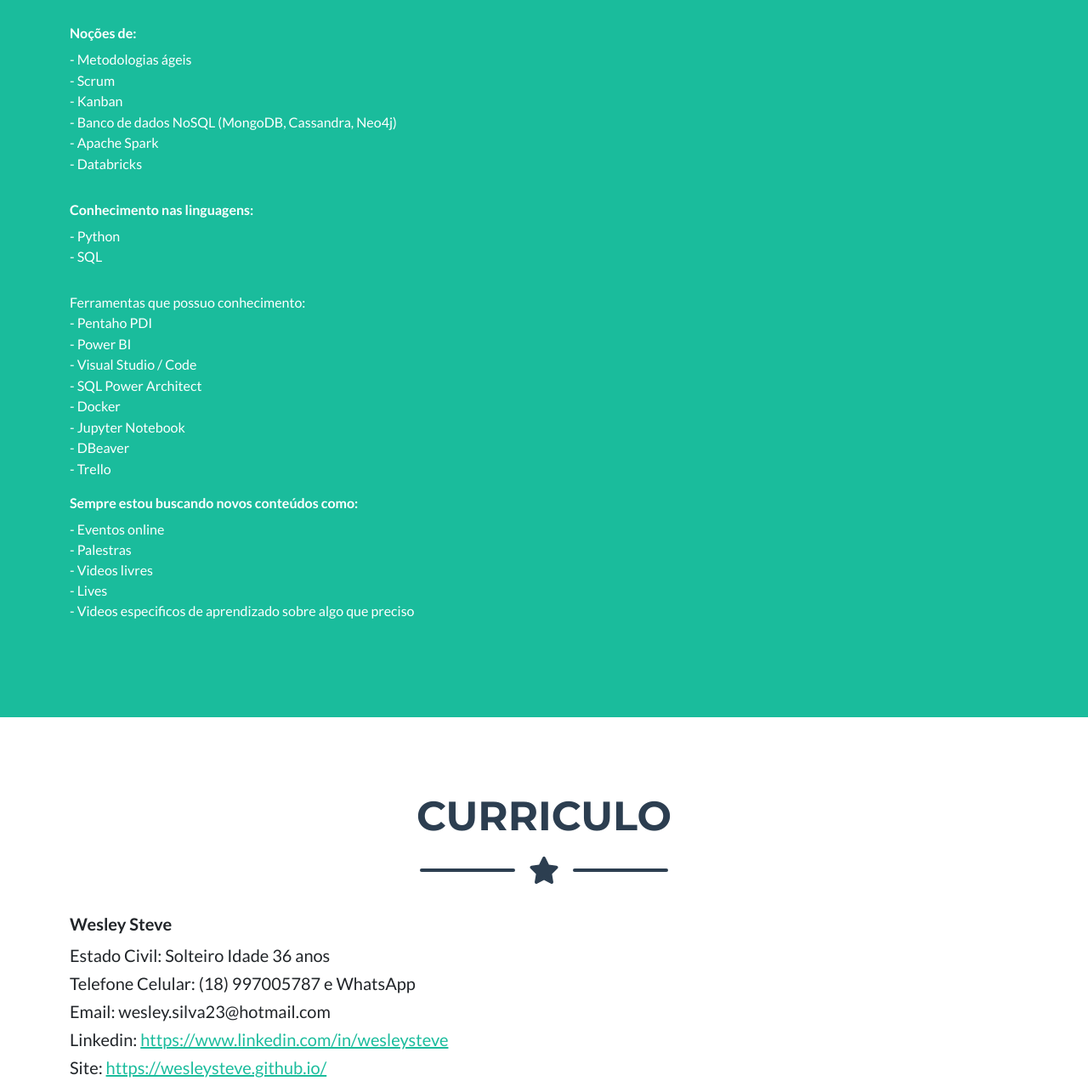
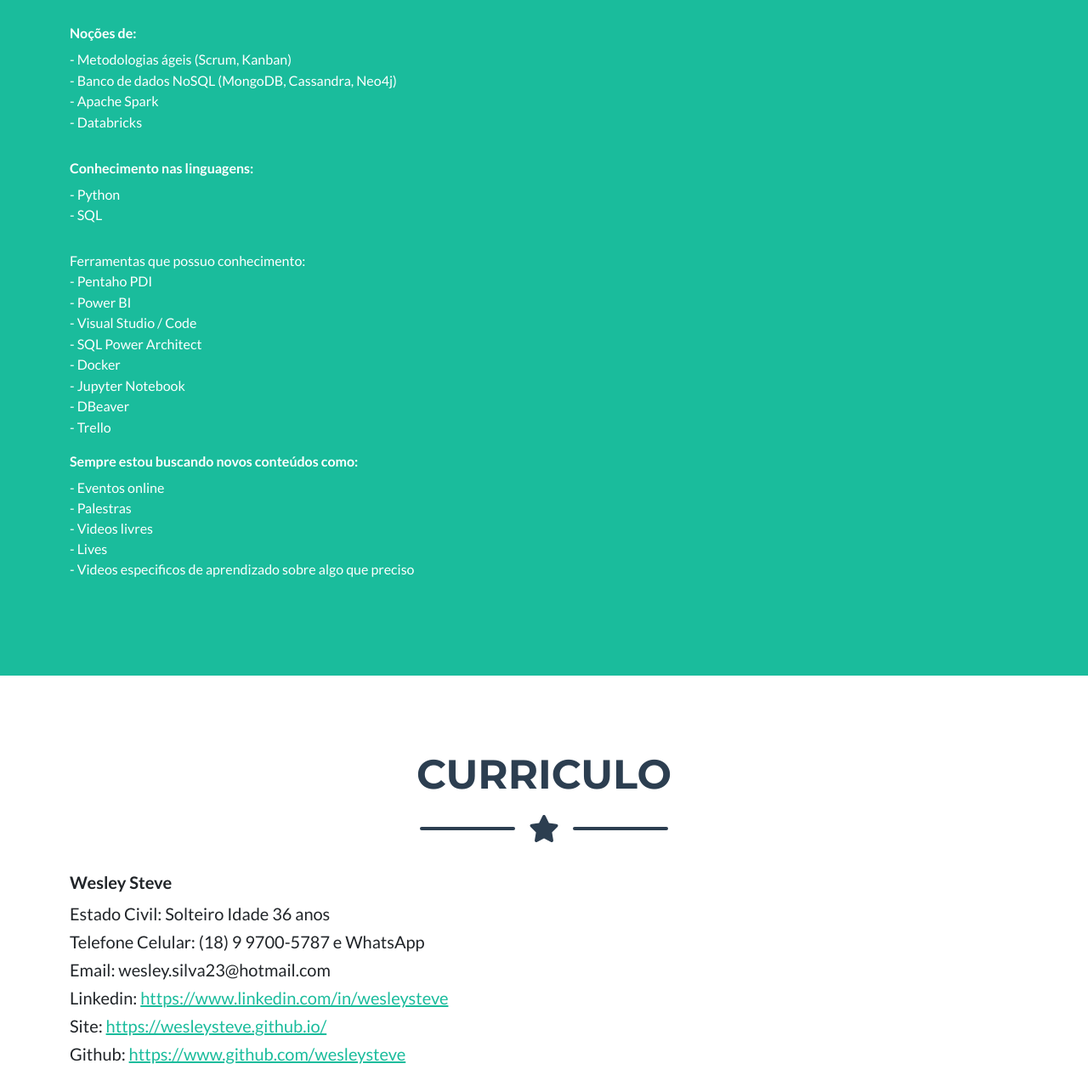
Before and after one commit to WesleySteve/WesleySteve.github.io, a plain HTML site: page index.html in a window 1280 px wide. Shown: the part 2535-3820 px from the top of the page at 85% size. Drawn offline with nearby package versions, Linux system fonts and the light colour scheme.

Commit message:
atualizado

```diff
--- a/index.html
+++ b/index.html
@@ -212,13 +212,7 @@
                                         Noções de:
                                     </div>
                                     <div>
-                                        - Metodologias ágeis
-                                    </div>
-                                    <div>
-                                        - Scrum
-                                    </div>
-                                    <div>
-                                        - Kanban
+                                        - Metodologias ágeis (Scrum, Kanban)
                                     </div>
                                     <div>
                                         - Banco de dados NoSQL (MongoDB, Cassandra, Neo4j)
@@ -316,7 +310,7 @@
                                     Estado Civil: Solteiro  Idade 36 anos
                                 </div>
                                 <div>
-                                    Telefone Celular: (18) 997005787 e WhatsApp
+                                    Telefone Celular: (18) 9 9700-5787 e WhatsApp
                                 </div>
                                 <div>
                                     Email: wesley.silva23@hotmail.com
@@ -331,6 +325,12 @@
                                     Site:
                                     <a href="https://wesleysteve.github.io/">
                                         https://wesleysteve.github.io/
+                                    </a>
+                                </div>
+                                <div>
+                                    Github:
+                                    <a href="https://www.github.com/wesleysteve" target="_blank">
+                                        https://www.github.com/wesleysteve
                                     </a>
                                 </div>
                             </div>
@@ -372,7 +372,7 @@
                                 </div>
                                 <div>
                                     Especialização em Engenharia e Administração de Sistemas de Banco de Dados
-                                    Instituição: Unicamp – Campus Limeira - Completo Ano: 2020
+                                    Instituição: Unicamp – Campus Limeira - Completo Ano: 2021
                                 </div>
                                 <div>
                                     Graduação em Sistemas para Internet
@@ -439,7 +439,7 @@
                                     Noções de
                                 </div>
                                 <div>
-                                    Metodologia ageis (Scrum, Kanban
+                                    Metodologia ageis (Scrum, Kanban)
                                 </div>
                                 <div>
                                     Apache Spark
```
